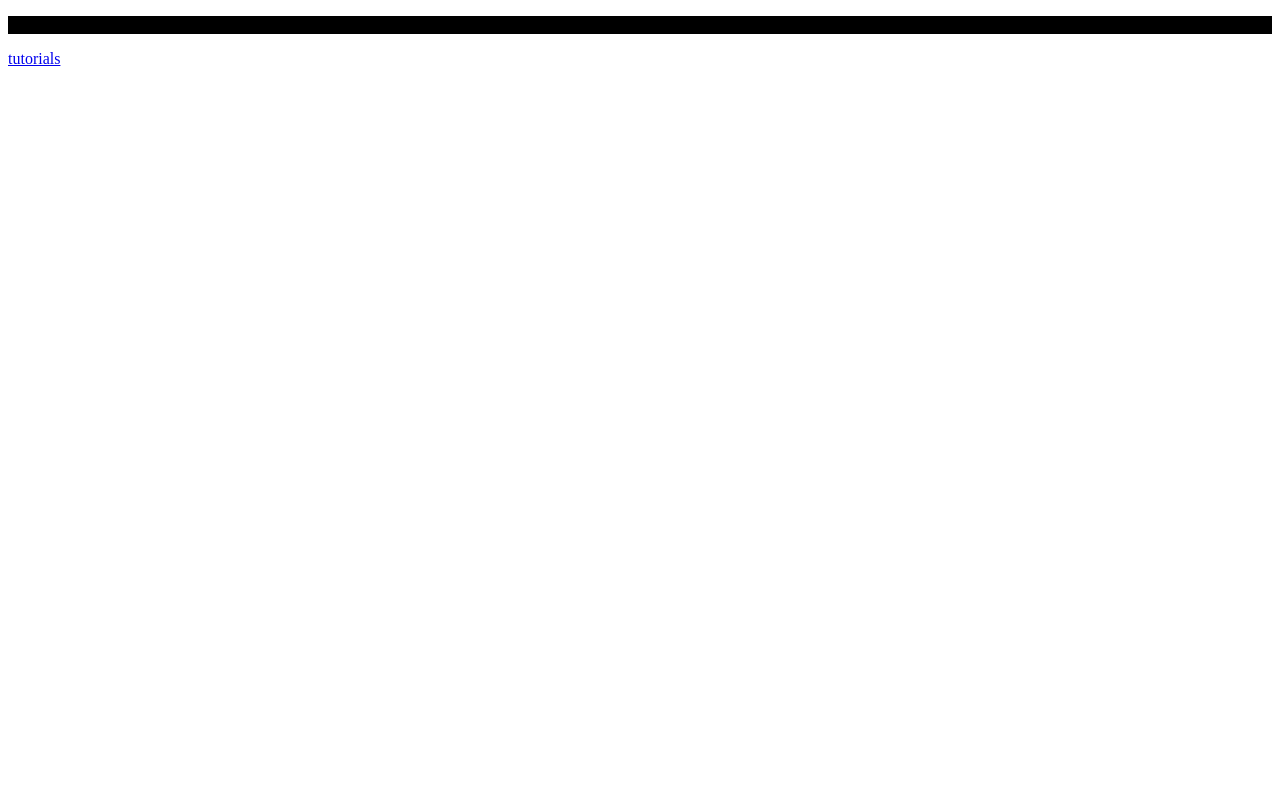
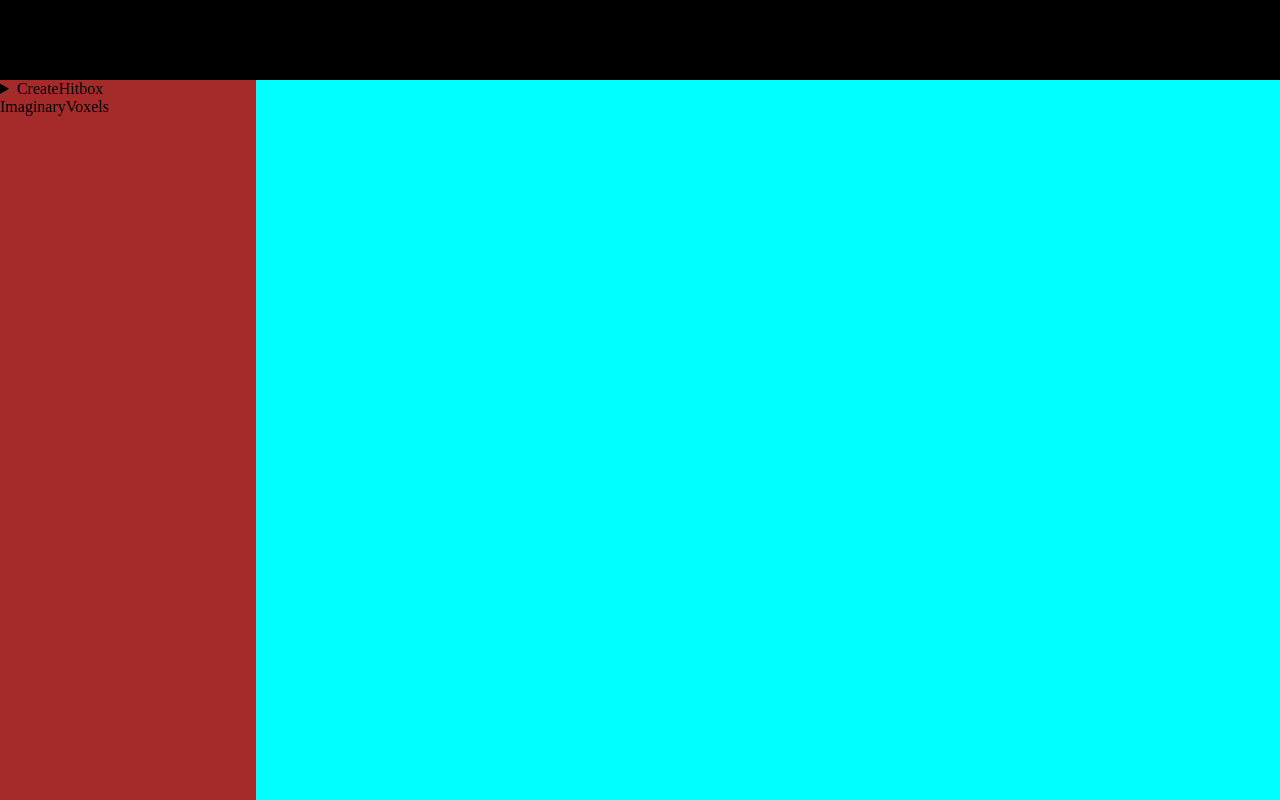
Before and after one commit to azavier-a/Shatterbox, a plain HTML site: page index.html in a window 1280 px wide. Drawn offline with Linux system fonts and the light colour scheme.

Commit message:
shoddy beginnings of the reference website
shatterbox.xyz

```diff
--- /dev/null
+++ b/control.js
@@ -0,0 +1,71 @@
+const MainContent = document.querySelector("main");
+const Explorer = document.querySelector("#explorer-div")
+
+
+function SetMainView(referenceName) {
+    const req = new XMLHttpRequest();
+    req.onload = function() {
+        if(this.status !== 200) {
+            console.log("There was en error fetching the reference page " + referenceName);
+            return;
+        }
+        MainContent.innerHTML = this.responseText;
+    }
+    req.open("GET", "reference/" + referenceName);
+    req.send();
+}
+
+
+
+function ParseReferenceSelector(toParse, parentObject, depth) {
+    let style = "";
+    if(depth) style += "padding-left: " + depth + "em;";
+
+    const selector = document.createElement("div");
+
+    if(toParse.Reference) {
+        selector.innerHTML = toParse.Reference;
+
+        style += "cursor: pointer;";
+
+        selector.tabIndex = 0;
+        selector.addEventListener("mouseup", () => SetMainView(toParse.Reference));
+    }
+    if(toParse.Label) selector.innerHTML = toParse.Label;
+
+    if(toParse.Children) {
+        const summary = document.createElement("summary");
+        summary.innerHTML = selector.innerHTML;
+
+        const details = document.createElement("details");
+        details.appendChild(summary);
+
+        for(const child of toParse.Children) ParseReferenceSelector(child, details, depth??0 + 1);
+
+        if(toParse.Reference) {
+            details.tabIndex = 0;
+            details.addEventListener("toggle", () => SetMainView(toParse.Reference));
+        }
+
+        details.style = style;
+        parentObject.appendChild(details);
+    } else {
+        selector.style = style;
+        parentObject.appendChild(selector);
+    }
+}
+
+
+
+const req = new XMLHttpRequest();
+req.onload = function() {
+    if(this.status !== 200) {
+        console.log("There was en error fetching the reference page structure");
+        return;
+    }
+    const response = JSON.parse(this.responseText);
+
+    for(const refObject of response) ParseReferenceSelector(refObject, Explorer);
+};
+req.open("GET", "reference.json");
+req.send();
--- a/index.html
+++ b/index.html
@@ -7,7 +7,16 @@
     <link rel="stylesheet" href="style.css">
 </head>
 <body>
-    <p>testing</p>
-    <a href="tutorials/">tutorials</a>
+    <header>
+
+    </header>
+    <div id="main-div">
+        <div id="explorer-div">
+
+        </div>
+        <main></main>
+    </div>
+
+    <script src="control.js"></script>
 </body>
 </html>
--- /dev/null
+++ b/reference.json
@@ -0,0 +1,15 @@
+[
+    {
+        "Reference" : "CreateHitbox",
+        "Children" : [
+            {
+                "Label" : "Properties",
+                "Children" : [
+                    {"Reference" : "CleanupDelay"}
+                ]
+            },
+            {"Reference" : "ImaginaryVoxels"}
+        ]
+    },
+    {"Reference" : "ImaginaryVoxels"}
+]
--- a/style.css
+++ b/style.css
@@ -1,3 +1,40 @@
-p {
+* {
+    box-sizing: border-box;
+
+    margin: 0;
+    padding: 0;
+}
+
+
+
+header {
+    position: absolute;
+
+    width: 100vw;
+    height: 10vh;
+
     background-color: black;
 }
+
+
+main {
+    position: absolute;
+
+    width: 80vw;
+    height: 90vh;
+
+    top: 10vh;
+    left: 20vw;
+    background-color: aqua;
+}
+
+
+#explorer-div {
+    position: absolute;
+
+    height: 90vh;
+    width: 20vw;
+
+    top: 10vh;
+    background-color: brown;
+}
```
Also changed, not shown: 3 other files.
